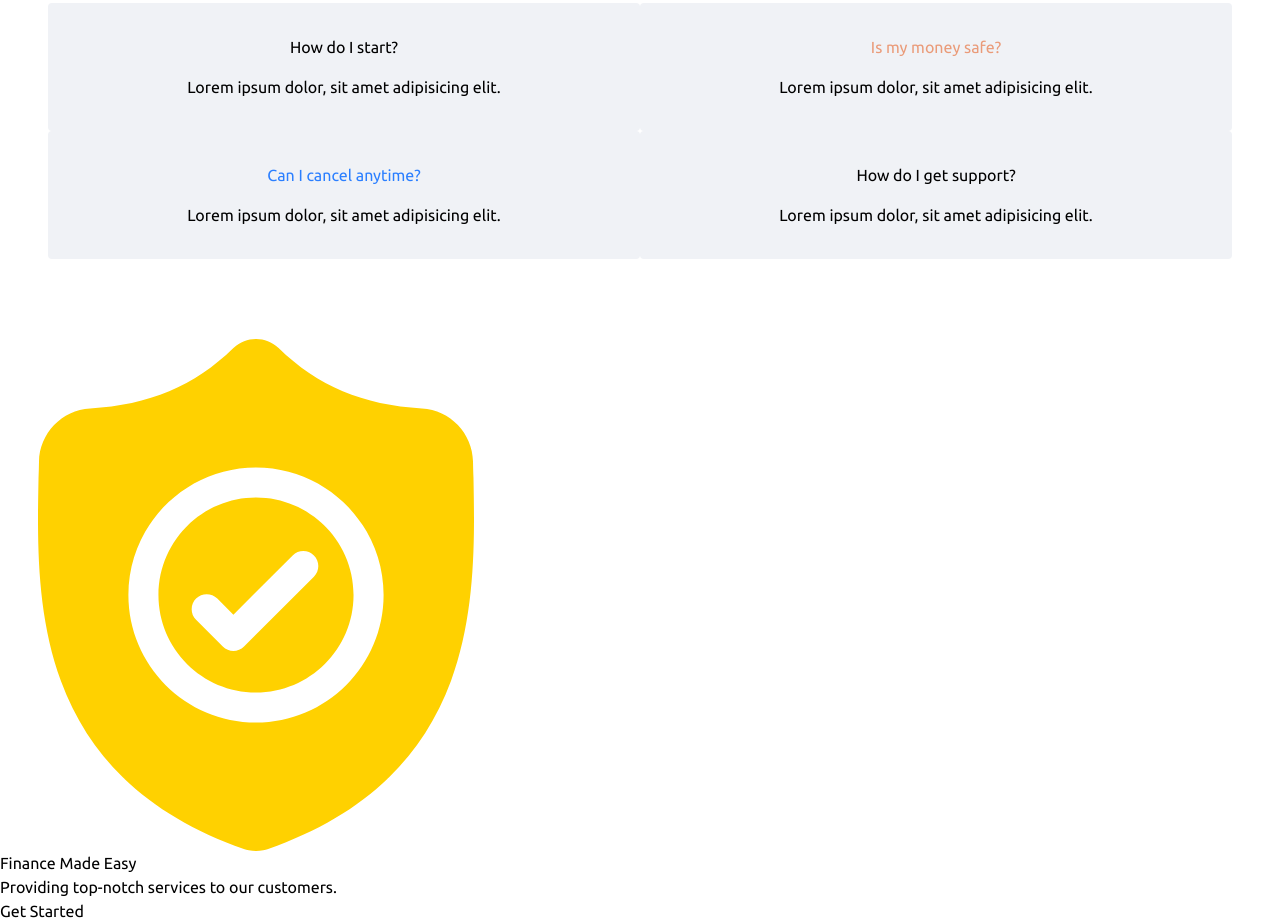
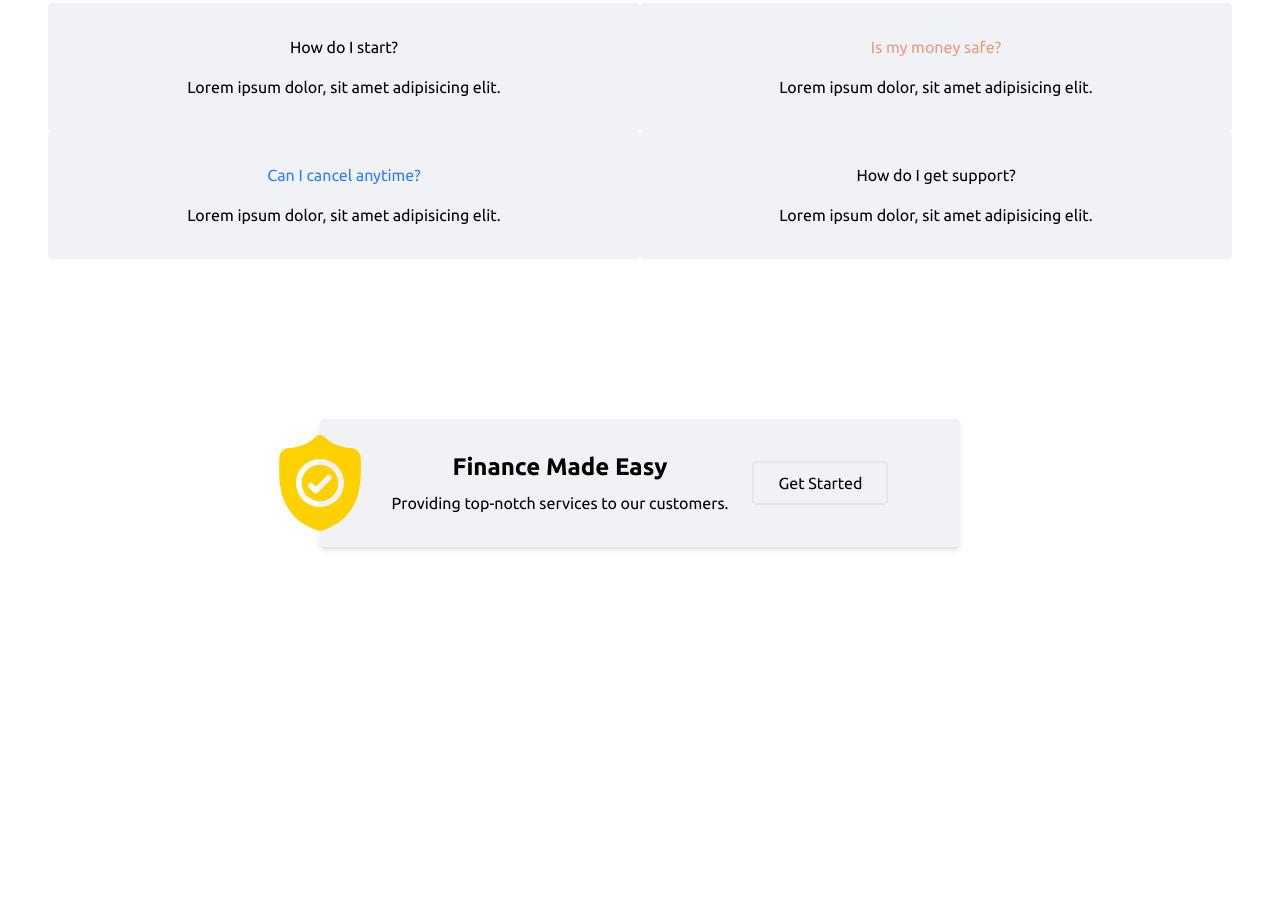
Before and after one commit to BlanchardIlela/webSiteFinacial, a website: page index.html in a window 1280 px wide. Shown: the part 4556-5479 px from the top of the page. After the commit the page ends 5183 px from the top, so only its background shows below. Drawn offline with Linux system fonts and the light colour scheme.

Commit message:
style CTA 2

```diff
--- a/index.html
+++ b/index.html
@@ -401,18 +401,21 @@
         </div>
       </section>
       <!-- -------------------------- CTA -->
-      <section>
-        <div>
-          <figure>
+      <section class="bg-orange px-4 py-8 sm:py-20 lg:px-12 2xl:my-8 2xl:rounded-2xl
+      dark:bg-primary-900">
+        <div class="flex max-w-screen-sm flex-col items-center gap-y-8 rounded bg-primary-300
+        p-8 shadow-md shadow-orange md:relative md:mx-auto md:flex-row md:items-center
+        md:justify-center md:gap-x-6 dark:bg-primary-900">
+          <figure class="w-24 md:absolute md:-left-12 md:top-2/4 md:-translate-y-2/4">
             <img src="images/shield-yellow.svg" alt="" />
           </figure>
 
-          <div>
-            <h2>Finance Made Easy</h2>
-            <p>Providing top-notch services to our customers.</p>
+          <div class="space-y-2">
+            <h2 class="text-2xl font-bold text-center">Finance Made Easy</h2>
+            <p class="text-center dark:text-primary-500">Providing top-notch services to our customers.</p>
           </div>
 
-          <a href="#"> Get Started </a>
+          <a class="border-2 border-orange px-6 py-2" href="#"> Get Started </a>
         </div>
       </section>
 
```
